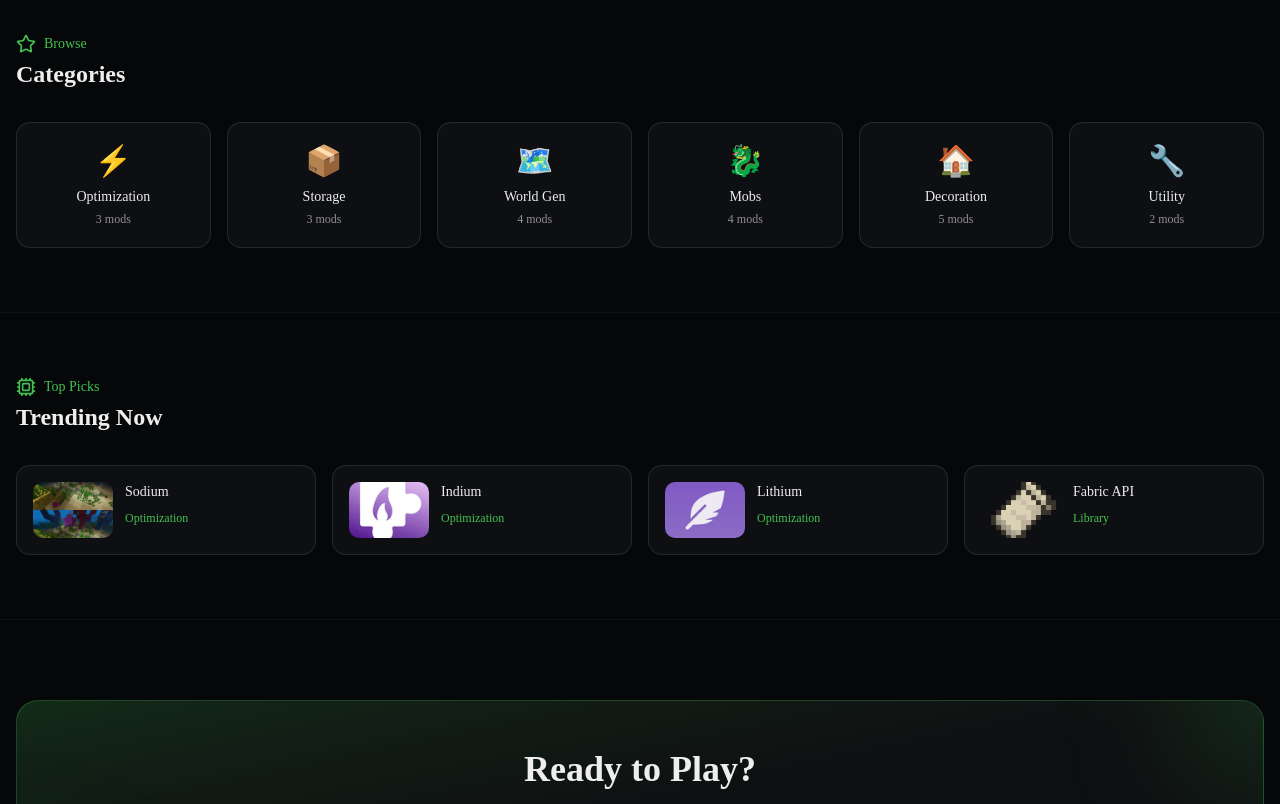
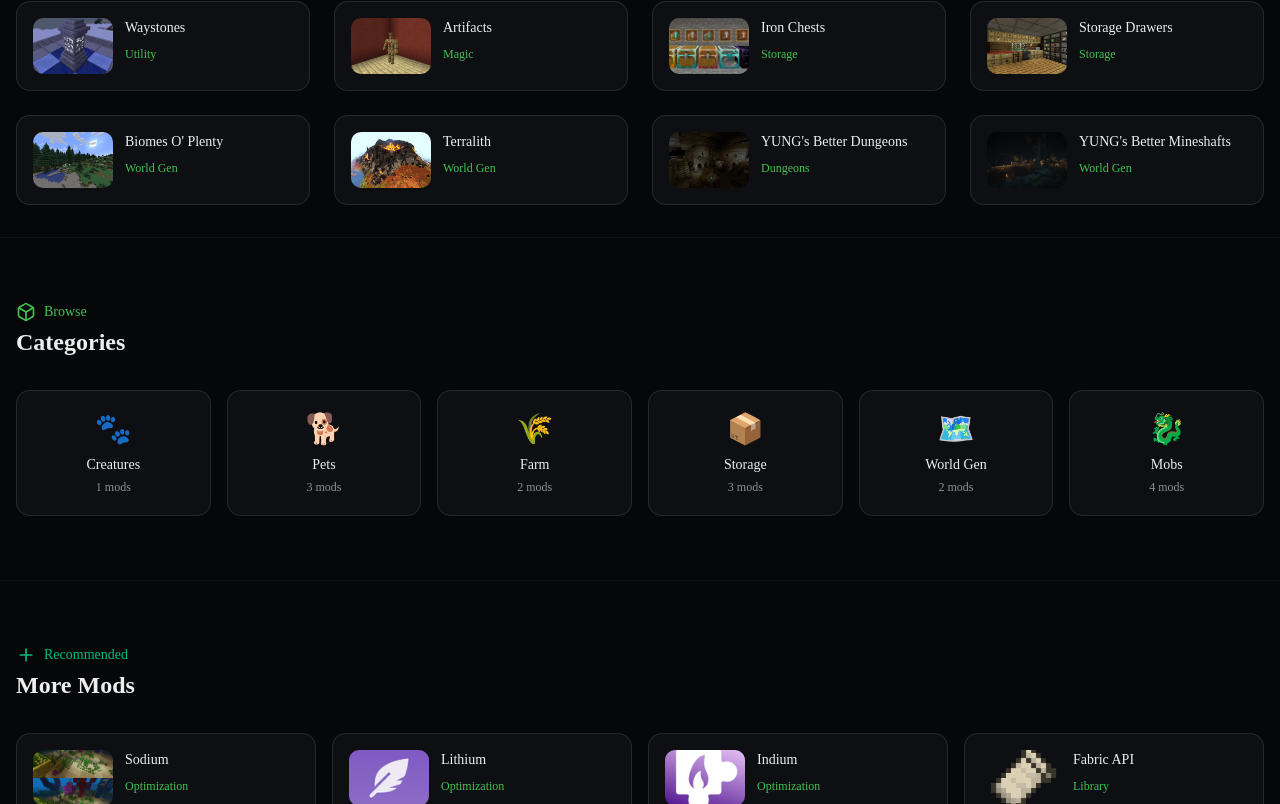
Before and after one commit to onurtaha/modlume, a Next.js app: page / in a window 1280 px wide. Shown: the part 1276-2080 px from the top of the page. Built offline with nearby package versions, Linux system fonts and the light colour scheme.

Commit message:
Reorganize mods - featured first, additional below

```diff
--- a/src/app/page.tsx
+++ b/src/app/page.tsx
@@ -1,26 +1,23 @@
 import Link from "next/link";
-import { ArrowRight, Download, Shield, Clock, CheckCircle, Zap, Flame, Star, Sparkles, Cpu, Box } from "lucide-react";
-import { curatedMods } from "@/lib/curatedMods";
+import { ArrowRight, Download, Shield, CheckCircle, Zap, Star, Sparkles, Box, Plus } from "lucide-react";
+import { featuredMods, additionalMods } from "@/lib/curatedMods";
 
 const stats = [
-  { icon: Box, label: "Mods", value: curatedMods.length },
+  { icon: Box, label: "Mods", value: featuredMods.length + additionalMods.length },
   { icon: Shield, label: "Safe", value: "100%" },
   { icon: Zap, label: "Fast", value: "DL" },
 ];
 
 const categories = [
-  { name: "Optimization", emoji: "⚡", count: 3 },
+  { name: "Creatures", emoji: "🐾", count: 1 },
+  { name: "Pets", emoji: "🐕", count: 3 },
+  { name: "Farm", emoji: "🌾", count: 2 },
   { name: "Storage", emoji: "📦", count: 3 },
-  { name: "World Gen", emoji: "🗺️", count: 4 },
+  { name: "World Gen", emoji: "🗺️", count: 2 },
   { name: "Mobs", emoji: "🐉", count: 4 },
-  { name: "Decoration", emoji: "🏠", count: 5 },
-  { name: "Utility", emoji: "🔧", count: 2 },
 ];
 
 export default async function Home() {
-  const featuredMods = curatedMods.slice(0, 8);
-  const trendingMods = curatedMods.slice(0, 4);
-
   return (
     <main className="min-h-screen">
       {/* Hero Section */}
@@ -77,14 +74,14 @@
         </div>
       </section>
 
-      {/* Featured Mods */}
+      {/* Featured Mods - Your Collection */}
       <section className="py-16">
         <div className="container mx-auto px-4">
           <div className="mb-8 flex items-center justify-between">
             <div>
               <div className="flex items-center gap-2 mb-1">
-                <Flame className="h-5 w-5 text-orange-500" />
-                <span className="text-sm font-medium text-orange-500">Popular</span>
+                <Star className="h-5 w-5 text-primary" />
+                <span className="text-sm font-medium text-primary">Curated</span>
               </div>
               <h2 className="text-2xl font-bold">Featured Mods</h2>
             </div>
@@ -94,7 +91,7 @@
           </div>
 
           <div className="grid gap-6 sm:grid-cols-2 lg:grid-cols-4">
-            {featuredMods.map((mod, i) => (
+            {featuredMods.slice(0, 8).map((mod) => (
               <Link
                 key={mod.slug}
                 href={"/mods/" + mod.slug}
@@ -125,12 +122,35 @@
         </div>
       </section>
 
+      {/* More Featured */}
+      <section className="py-8">
+        <div className="container mx-auto px-4">
+          <div className="grid gap-6 sm:grid-cols-2 lg:grid-cols-4">
+            {featuredMods.slice(8, 16).map((mod) => (
+              <Link
+                key={mod.slug}
+                href={"/mods/" + mod.slug}
+                className="group flex items-start gap-3 rounded-xl border border-border bg-card p-4 transition-all hover:border-primary/50 hover:shadow-lg"
+              >
+                <div className="relative h-14 w-20 shrink-0 overflow-hidden rounded-lg">
+                  <img src={mod.image} alt="" className="w-full h-full object-cover" />
+                </div>
+                <div className="min-w-0 flex-1">
+                  <h3 className="text-sm font-medium group-hover:text-primary transition-colors truncate">{mod.title}</h3>
+                  <span className="mt-2 inline-block text-xs text-primary">{mod.category}</span>
+                </div>
+              </Link>
+            ))}
+          </div>
+        </div>
+      </section>
+
       {/* Categories */}
       <section className="py-16 border-t border-border/50">
         <div className="container mx-auto px-4">
           <div className="mb-8">
             <div className="flex items-center gap-2 mb-1">
-              <Star className="h-5 w-5 text-primary" />
+              <Box className="h-5 w-5 text-primary" />
               <span className="text-sm font-medium text-primary">Browse</span>
             </div>
             <h2 className="text-2xl font-bold">Categories</h2>
@@ -152,21 +172,19 @@
         </div>
       </section>
 
-      {/* Trending */}
+      {/* Additional Mods */}
       <section className="py-16 border-t border-border/50">
         <div className="container mx-auto px-4">
-          <div className="mb-8 flex items-center justify-between">
-            <div>
-              <div className="flex items-center gap-2 mb-1">
-                <Cpu className="h-5 w-5 text-primary" />
-                <span className="text-sm font-medium text-primary">Top Picks</span>
-              </div>
-              <h2 className="text-2xl font-bold">Trending Now</h2>
+          <div className="mb-8">
+            <div className="flex items-center gap-2 mb-1">
+              <Plus className="h-5 w-5 text-emerald-500" />
+              <span className="text-sm font-medium text-emerald-500">Recommended</span>
             </div>
+            <h2 className="text-2xl font-bold">More Mods</h2>
           </div>
 
           <div className="grid gap-4 sm:grid-cols-2 lg:grid-cols-4">
-            {trendingMods.map((mod) => (
+            {additionalMods.map((mod) => (
               <Link
                 key={mod.slug}
                 href={"/mods/" + mod.slug}
--- a/src/lib/curatedMods.ts
+++ b/src/lib/curatedMods.ts
@@ -6,57 +6,44 @@
   image: string;
 }
 
-export const curatedMods: CuratedMod[] = [
-  // Optimization & Performance
-  { slug: "sodium", title: "Sodium", description: "High-performance rendering engine replacement for Minecraft. Dramatically improves frame rates and reduces micro-stutter.", category: "Optimization", image: "/assets/mods/sodium.webp" },
-  { slug: "indium", title: "Indium", description: "Fabric Rendering Instrumentation, provides Sodium with compatibility for modified rendering.", category: "Optimization", image: "/assets/mods/indium.webp" },
-  { slug: "lithium", title: "Lithium", description: "No-compromises game logic optimization mod. Improves performance for both single-player and servers.", category: "Optimization", image: "/assets/mods/lithium.webp" },
-
-  // Core Mods
-  { slug: "fabric-api", title: "Fabric API", description: "Lightweight and modular API providing common hooks and intercompatibility for Fabric mods.", category: "Library", image: "/assets/mods/fabric-api.webp" },
-  { slug: "wthit", title: "WTHIT", description: "What The Helmet It Does - Shows what block/entity you're looking at. Essential for any modded playthrough.", category: "Utility", image: "/assets/mods/wthit.webp" },
-
-  // Inventory & Storage
+// Featured mods - your curated collection (top priority)
+export const featuredMods: CuratedMod[] = [
+  { slug: "alexs-mobs", title: "Alex's Mobs", description: "Adds dozens of new animals including tigers, raccoons, seals, orcas, and many more wild creatures.", category: "Creatures", image: "/assets/mods/alexs-mobs.webp" },
+  { slug: "doggy-talents-next", title: "Doggy Talents Next", description: "Train your dogs, level them up, and unlock new abilities. Your loyal companion has never been this useful!", category: "Pets", image: "/assets/mods/doggy-talents-next.webp" },
+  { slug: "domestication-innovation", title: "Domestication Innovation", description: "New features and items for your tamed animals. Make your farm more productive than ever.", category: "Farm", image: "/assets/mods/domestication-innovation.webp" },
+  { slug: "better-dogs", title: "Better Dogs", description: "More realistic and diverse dog models. Your furry friend never looked this good.", category: "Pets", image: "/assets/mods/better-dogs.webp" },
+  { slug: "better-cats", title: "Better Cats", description: "New cat breeds and appearances. From fluffy Persians to sleek Siamese cats.", category: "Pets", image: "/assets/mods/better-cats.webp" },
+  { slug: "aquaculture", title: "Aquaculture 2", description: "Completely overhauls fishing with new fish species, tackle, and advanced mechanics.", category: "Fishing", image: "/assets/mods/aquaculture.webp" },
+  { slug: "farmers-delight", title: "Farmer's Delight", description: "Makes cooking and farming much more fun with new recipes, crops, and kitchen tools.", category: "Farm", image: "/assets/mods/farmers-delight.webp" },
+  { slug: "sophisticated-backpacks", title: "Sophisticated Backpacks", description: "Advanced backpacks with upgrades, more inventory space, and better organization.", category: "Storage", image: "/assets/mods/sophisticated-backpacks.webp" },
+  { slug: "waystones", title: "Waystones", description: "Easy teleportation system. Never walk the same path twice with portable waypoints.", category: "Utility", image: "/assets/mods/waystones.webp" },
+  { slug: "artifacts", title: "Artifacts", description: "Powerful magical items with unique abilities. Find, equip, and dominate.", category: "Magic", image: "/assets/mods/artifacts.webp" },
   { slug: "iron-chests", title: "Iron Chests", description: "Large storage chests in various materials. Upgrade your storage capacity significantly.", category: "Storage", image: "/assets/mods/iron-chests.webp" },
   { slug: "storagedrawers", title: "Storage Drawers", description: "Organized storage solution with a clean interface. No more messy inventories.", category: "Storage", image: "/assets/mods/storagedrawers.webp" },
-  { slug: "sophisticated-backpacks", title: "Sophisticated Backpacks", description: "Advanced backpacks with upgrades, more inventory space, and better organization.", category: "Storage", image: "/assets/mods/sophisticated-backpacks.webp" },
-
-  // World Generation
   { slug: "biomes-o-plenty", title: "Biomes O' Plenty", description: "Over 80 new biomes to explore. From cherry blossom forests to crystal caves.", category: "World Gen", image: "/assets/mods/biomes-o-plenty.webp" },
   { slug: "terralith", title: "Terralith", description: "Creates magnificent new world generation. Every landscape is breathtaking.", category: "World Gen", image: "/assets/mods/terralith.webp" },
   { slug: "yungs-better-dungeons", title: "YUNG's Better Dungeons", description: "Brand new dungeons to explore with unique loot and challenging encounters.", category: "Dungeons", image: "/assets/mods/yungs-better-dungeons.webp" },
   { slug: "yungs-better-mineshafts", title: "YUNG's Better Mineshafts", description: "Improved mineshafts with better visuals and more loot opportunities.", category: "World Gen", image: "/assets/mods/yungs-better-mineshafts.webp" },
-
-  // Mobs & Creatures
-  { slug: "alexs-mobs", title: "Alex's Mobs", description: "Adds dozens of new animals including tigers, raccoons, seals, orcas, and many more wild creatures.", category: "Creatures", image: "/assets/mods/alexs-mobs.webp" },
   { slug: "mutant-more", title: "Mutant Monsters", description: "Giant and powerful mutant creatures. Epic bosses that will test your skills.", category: "Mobs", image: "/assets/mods/mutant-more.webp" },
   { slug: "ice-and-fire-dragons", title: "Ice and Fire", description: "Dragons, sea serpents, and more mythical creatures. Epic battles await.", category: "Mobs", image: "/assets/mods/ice-and-fire-dragons.webp" },
   { slug: "mowzies-mobs", title: "Mowzie's Mobs", description: "Unique bosses with distinct mechanics. Forged in Evil and other legendary encounters.", category: "Mobs", image: "/assets/mods/mowzies-mobs.webp" },
-
-  // Adventure & Exploration
   { slug: "twilightforest", title: "The Twilight Forest", description: "Your own dimension with dozens of bosses. Explore a magical enchanted forest.", category: "Adventure", image: "/assets/mods/twilightforest.webp" },
-  { slug: "waystones", title: "Waystones", description: "Easy teleportation system. Never walk the same path twice with portable waypoints.", category: "Utility", image: "/assets/mods/waystones.webp" },
-
-  // Farming & Food
-  { slug: "farmers-delight", title: "Farmer's Delight", description: "Makes cooking and farming much more fun with new recipes, crops, and kitchen tools.", category: "Farm", image: "/assets/mods/farmers-delight.webp" },
-  { slug: "domestication-innovation", title: "Domestication Innovation", description: "New features and items for your tamed animals. Make your farm more productive than ever.", category: "Farm", image: "/assets/mods/domestication-innovation.webp" },
-  { slug: "aquaculture", title: "Aquaculture 2", description: "Completely overhauls fishing with new fish species, tackle, and advanced mechanics.", category: "Fishing", image: "/assets/mods/aquaculture.webp" },
-
-  // Tech & Automation
   { slug: "create", title: "Create", description: "Machines and automation. Build contraptions, automate farms, and engineer your world.", category: "Tech", image: "/assets/mods/create.webp" },
-
-  // Decoration
   { slug: "supplementaries", title: "Supplementaries", description: "Decorative and functional blocks. Faucets, turntables, jars, and much more.", category: "Decoration", image: "/assets/mods/supplementaries.webp" },
   { slug: "chipped", title: "Chipped", description: "Thousands of decorative block variants. Perfect for detailed building.", category: "Decoration", image: "/assets/mods/chipped.webp" },
   { slug: "macaws-fences-and-walls", title: "Macaw's Fences", description: "Beautiful fence and wall variations. Make your builds stand out.", category: "Decoration", image: "/assets/mods/macaws-fences-and-walls.webp" },
   { slug: "macaws-doors", title: "Macaw's Doors", description: "New door block varieties. From barn doors to Japanese shoji screens.", category: "Decoration", image: "/assets/mods/macaws-doors.webp" },
   { slug: "macaws-bridges", title: "Macaw's Bridges", description: "Bridge blocks for spanning gaps. Build magnificent suspension bridges.", category: "Decoration", image: "/assets/mods/macaws-bridges.webp" },
+];
 
-  // Magic & Items
-  { slug: "artifacts", title: "Artifacts", description: "Powerful magical items with unique abilities. Find, equip, and dominate.", category: "Magic", image: "/assets/mods/artifacts.webp" },
+// Additional recommended mods (shown below your collection)
+export const additionalMods: CuratedMod[] = [
+  { slug: "sodium", title: "Sodium", description: "High-performance rendering engine replacement for Minecraft. Dramatically improves frame rates.", category: "Optimization", image: "/assets/mods/sodium.webp" },
+  { slug: "lithium", title: "Lithium", description: "No-compromises game logic optimization mod. Improves performance for both single-player and servers.", category: "Optimization", image: "/assets/mods/lithium.webp" },
+  { slug: "indium", title: "Indium", description: "Fabric Rendering Instrumentation, provides Sodium with compatibility for modified rendering.", category: "Optimization", image: "/assets/mods/indium.webp" },
+  { slug: "fabric-api", title: "Fabric API", description: "Lightweight and modular API providing common hooks and intercompatibility for Fabric mods.", category: "Library", image: "/assets/mods/fabric-api.webp" },
+  { slug: "wthit", title: "WTHIT", description: "What The Helmet It Does - Shows what block/entity you're looking at.", category: "Utility", image: "/assets/mods/wthit.webp" },
+];
 
-  // Pets
-  { slug: "doggy-talents-next", title: "Doggy Talents Next", description: "Train your dogs, level them up, and unlock new abilities. Your loyal companion has never been this useful!", category: "Pets", image: "/assets/mods/doggy-talents-next.webp" },
-  { slug: "better-dogs", title: "Better Dogs", description: "More realistic and diverse dog models. Your furry friend never looked this good.", category: "Pets", image: "/assets/mods/better-dogs.webp" },
-  { slug: "better-cats", title: "Better Cats", description: "New cat breeds and appearances. From fluffy Persians to sleek Siamese cats.", category: "Pets", image: "/assets/mods/better-cats.webp" },
-];
+// All mods combined
+export const curatedMods: CuratedMod[] = [...featuredMods, ...additionalMods];
```
